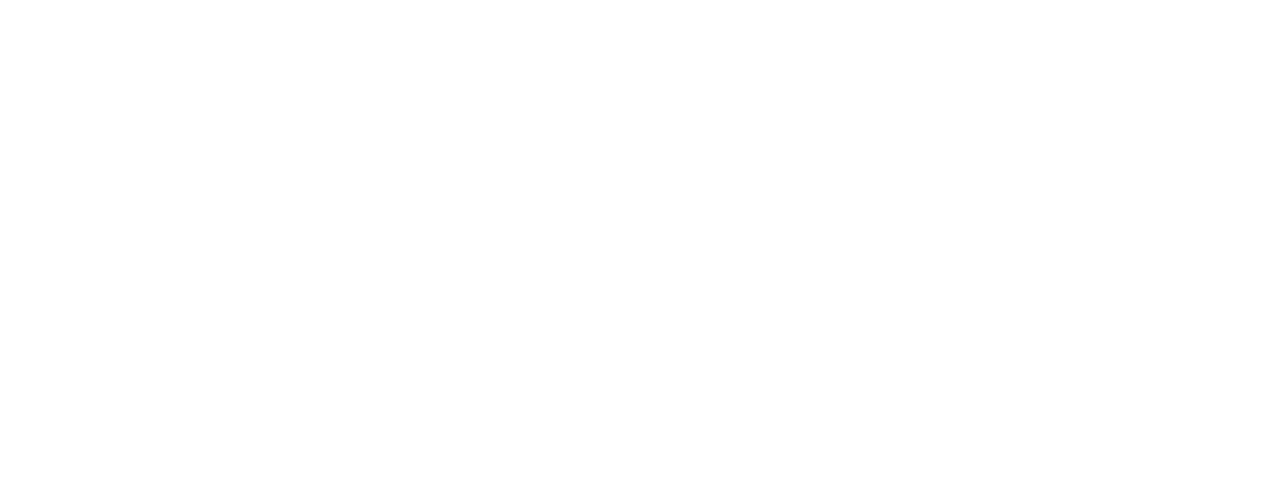
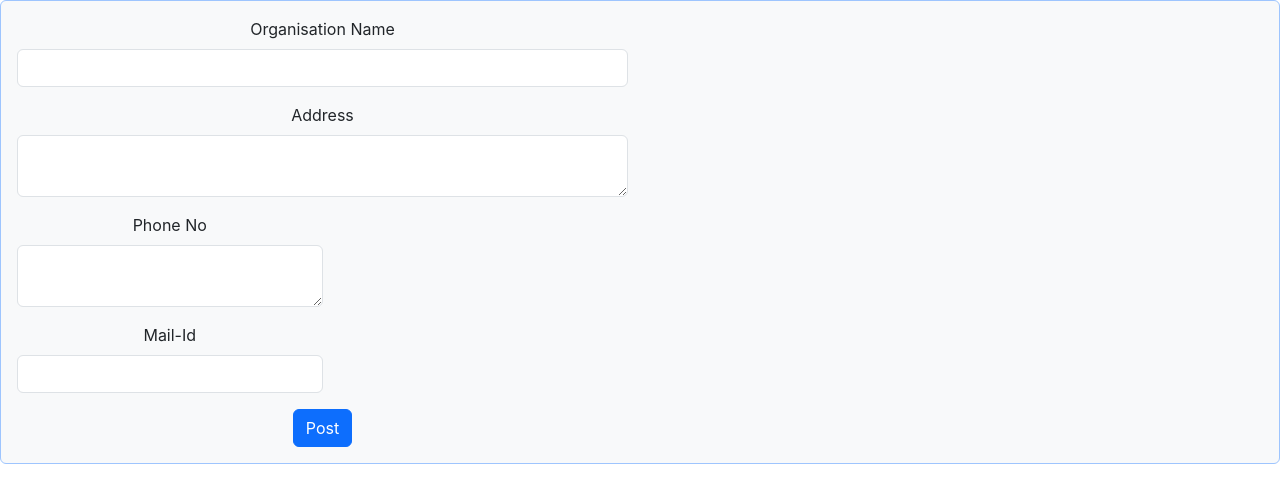
Before and after one commit to shafnashakeersm/crowdfunding-app-frontend, a React (Create React App) app: page /fudpost in a window 1280 px wide. Before the commit this address had no page. Shown: the top 502 px of the page. Built offline with nearby package versions, Linux system fonts and the light colour scheme.

Commit message:
fudpost completed

```diff
--- a/src/App.js
+++ b/src/App.js
@@ -7,6 +7,7 @@
 import UserHome from './components/UserHome';
 import MedPost from './components/MedPost';
 import ViewMedPost from './components/ViewMedPost';
+import FudPost from './components/FudPost';
 
 function App() {
   return (
@@ -19,6 +20,7 @@
         <Route path='/userhome' element={<UserHome/>}/>
         <Route path='/post' element={<MedPost/>}/>
         <Route path='/viewmedpost' element={<ViewMedPost/>}/>
+        <Route path='/fudpost' element={<FudPost/>}/>
         <Route path='/viewfudpost' element={<ViewMedPost/>}/>
       </Routes>
       </BrowserRouter>
--- /dev/null
+++ b/src/components/FudPost.jsx
@@ -0,0 +1,92 @@
+import axios from 'axios';
+import React, { useState } from 'react'
+
+const FudPost = () => {
+    const [token, setToken] = useState(sessionStorage.getItem("token"));
+    const [input, setInput] = useState({
+        // userId: sessionStorage.getItem("userId"),
+        organisation: "",
+        address: "",
+        phone: "",
+        email: "",
+    });
+
+    // Handle form input changes
+    const inputHandler = (event) => {
+        setInput({ ...input, [event.target.name]: event.target.value });
+    };
+
+    // Read values and send POST request
+    const readValues = () => {
+        console.log("Input Data: ", input);
+        console.log("Token: ", token);
+
+        // Ensure token exists before sending request
+        if (!token) {
+            alert("Token is missing. Please login again.");
+            return;
+        }
+
+        axios.post("http://localhost:3030/fudpost", input, {
+            headers: {
+                "token": token,
+                "Content-Type": "application/json"
+            }
+        }).then(response => {
+            console.log("Response Data: ", response.data);
+            if (response.data.status === "success") {
+                alert("Posted Successfully");
+            } else {
+                alert("Something went wrong!!!");
+            }
+        }).catch(error => {
+            // Enhanced error handling
+            if (error.response) {
+                console.log("Response Error: ", error.response.data);
+                alert("Server responded with an error!");
+            } else if (error.request) {
+                console.log("No Response from Server: ", error.request);
+                alert("No response from the server. Ensure the backend is running.");
+            } else {
+                console.log("Axios Error: ", error.message);
+                alert("Error occurred: " + error.message);
+            }
+        });
+    };
+    return (
+        <div>
+            <div className="card bg-light primary border border-primary-subtle text-center w-100 p-3 h-100 d-inline-block">
+                <div className="row">
+                    <div className="col-md-6">
+                        <div className="mb-3">
+                            <label htmlFor="Name" className="form-label">Organisation Name</label>
+                            <input type="text" className="form-control" name="organisation" value={input.organisation} onChange={inputHandler} />
+                        </div>
+                        <div className="mb-3">
+                            <label htmlFor="dob" className="form-label">Address</label>
+                            <textarea name="address" className="form-control" value={input.address} onChange={inputHandler}></textarea>
+                        </div>
+                        <div className="col-md-6">
+                            <div className="mb-3">
+                                <label htmlFor="address" className="form-label">Phone No</label>
+                                <textarea name="phone" className="form-control" value={input.phone} onChange={inputHandler}></textarea>
+                            </div>
+                            <div className="mb-3">
+                                <label htmlFor="city" className="form-label">Mail-Id</label>
+                                <input type="text" className="form-control" name="email" value={input.email} onChange={inputHandler} />
+                            </div>
+
+                        </div>
+                        <div className="row g-3 justify-content-md-center">
+                            <div className="col-auto">
+                                <button className="btn btn-primary" onClick={readValues}>Post</button>
+                            </div>
+                        </div>
+                    </div>
+                </div>
+            </div>
+        </div>
+    )
+}
+
+export default FudPost
--- a/src/components/UserHome.jsx
+++ b/src/components/UserHome.jsx
@@ -11,10 +11,11 @@
 
     const handleviewmedpostClick=()=>{
         navigate('/viewmedpost'); //Navigate to the post page
+
       };
 
-      const handleviewfudpostClick=()=>{
-        navigate('/viewfudpost'); //Navigate to the post page
+      const handlefudpostClick=()=>{
+        navigate('/fudpost'); //Navigate to the post page
       };
 
 
@@ -40,7 +41,7 @@
                                         <img src="https://media.istockphoto.com/id/524903696/photo/poor-indian-children-asking-for-food-india.jpg?s=612x612&w=0&k=20&c=uAUDyZRdpReAW51hD29W7fOCTDzNrOdHkAdKXErbapU=" class="card-img-top" alt="..."  height="269px"/>
                                         <div class="card-body">
                                             <h5 class="card-title">FOOD</h5>
-                                            <a href="#" class="btn btn-primary" onClick={handleviewfudpostClick}>Click Here</a>
+                                            <a href="#" class="btn btn-primary" onClick={handlefudpostClick}>Click Here</a>
                                         </div>
                                     </div>
                                 </div>
```
